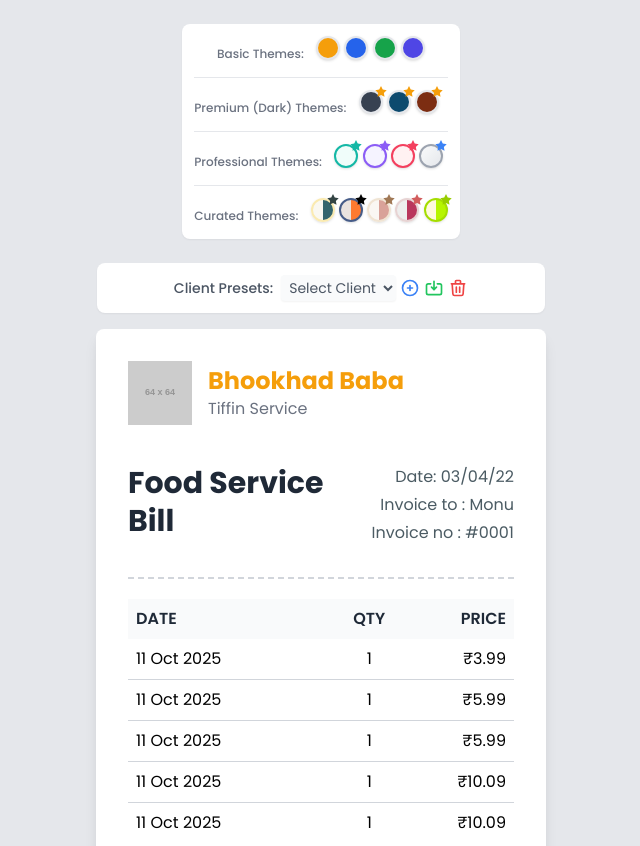
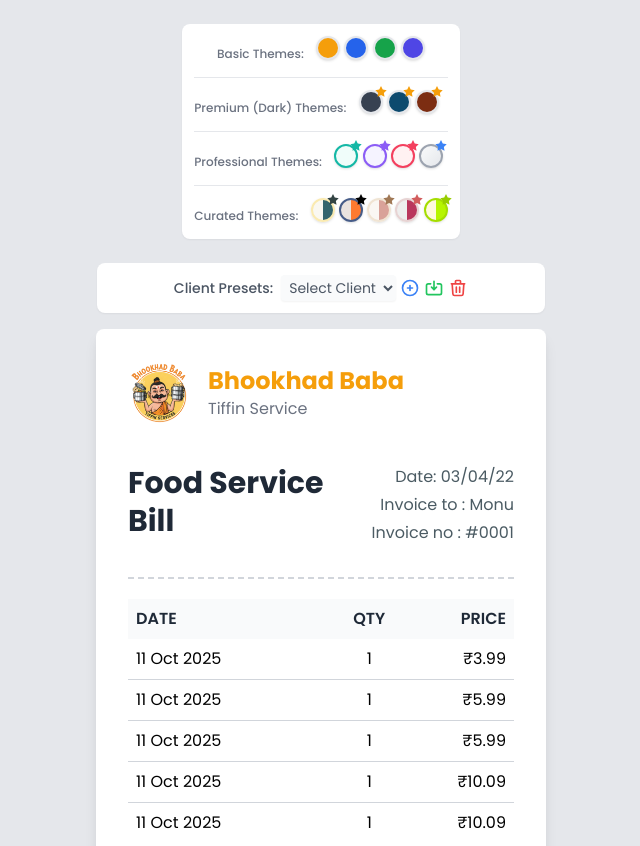
Before and after one commit to ashwanivish10/Invoice, a plain HTML site: page index.html in a window 1280 px wide. Shown: the top 846 px of the page, without its empty margins (319-959 px from the left). Drawn offline with nearby package versions, Linux system fonts and the light colour scheme; placeholder pictures from the web are drawn by us; a script that the page names is missing.

Commit message:
Update logo image source in index.html

```diff
--- a/index.html
+++ b/index.html
@@ -231,7 +231,7 @@
         <!-- Header: Logo and Company Name -->
         <header class="flex items-center mb-10">
             <div class="relative group">
-                <img id="logo" src="https://placehold.co/64x64/f59e0b/FFFFFF?text=Logo" alt="Company Logo" class="h-16 w-16 object-contain mr-4">
+                <img id="logo" src="Untitled design488.png" alt="Company Logo" class="h-16 w-16 object-contain mr-4">
                 <div class="absolute inset-0 bg-black bg-opacity-50 flex items-center justify-center opacity-0 group-hover:opacity-100 transition-opacity rounded-full">
                     <label for="logo-upload" class="cursor-pointer text-white text-xs text-center">Change</label>
                     <input type="file" id="logo-upload" class="hidden" accept="image/*">
```
